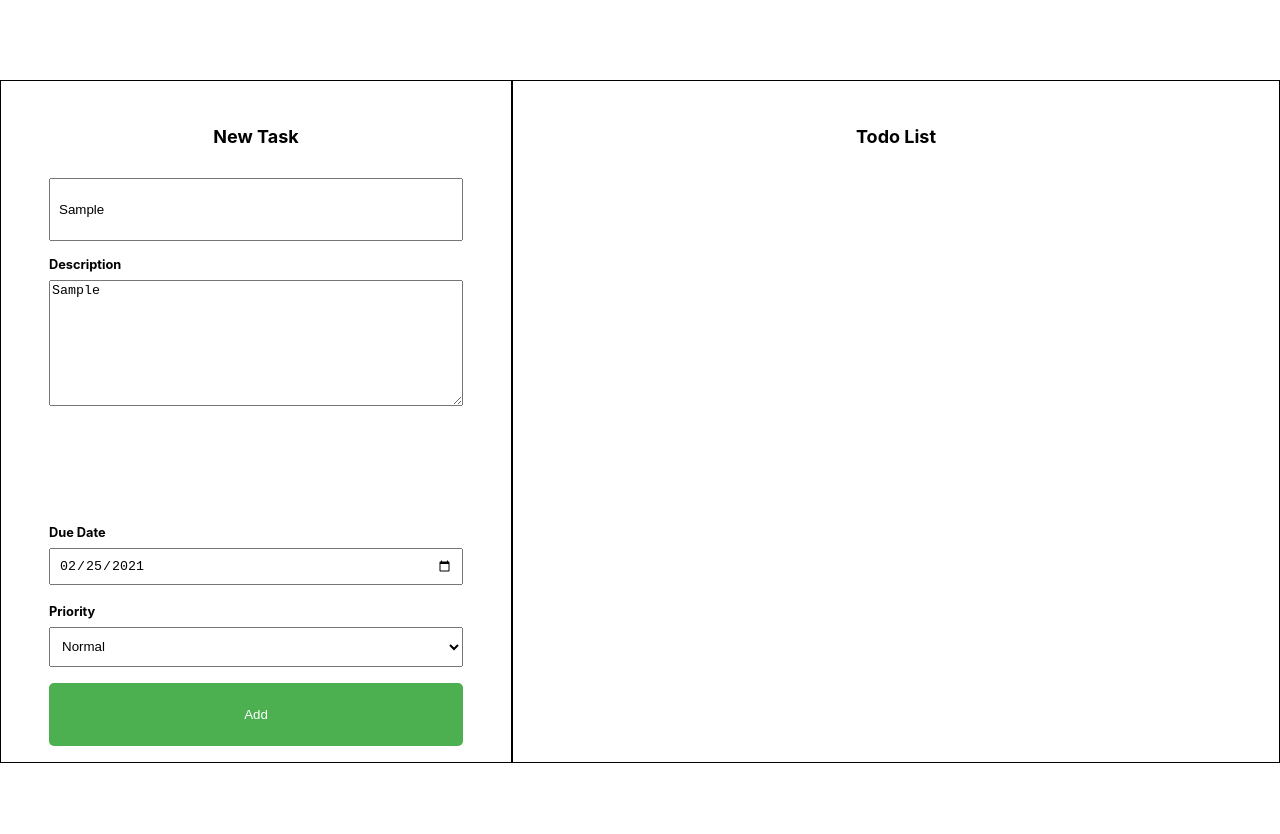
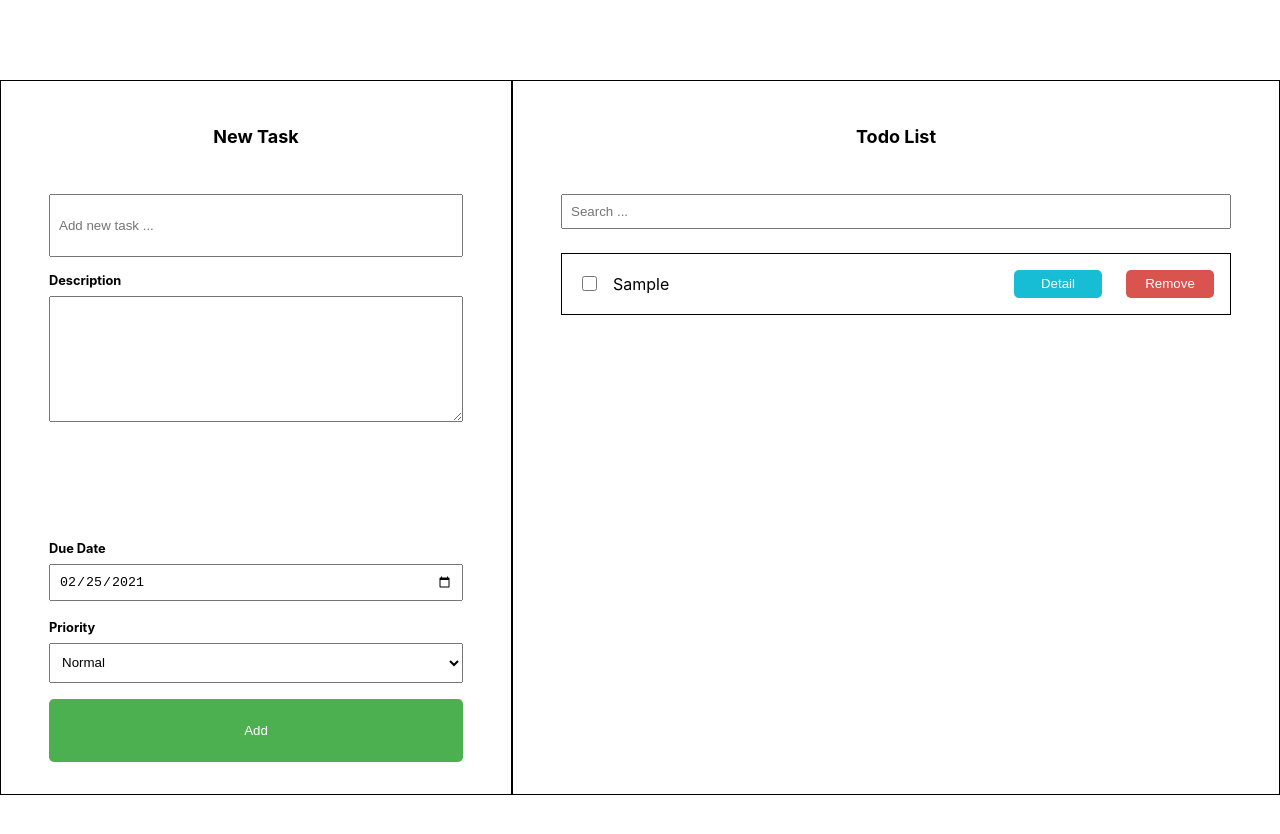
Before and after one commit to AtticusFinchIPH/sota-tek, a React (Create React App) app: page / in a window 1280 px wide. Both pictures are taken after typing "Sample", "Sample" into the empty fields and a click on the button "Add". Shown: the top 834 px of the page. Built offline with nearby package versions, Linux system fonts and the light colour scheme.

Commit message:
Build form & Deatil active in TofoList

```diff
--- a/src/components/TaskForm.css
+++ b/src/components/TaskForm.css
@@ -11,9 +11,9 @@
         "taskForm__prio"
         "taskForm__submit"
     ;
-    padding-top: 1rem;
+    padding-top: 2rem;
     padding-right: 3rem;
-    padding-bottom: 1rem;
+    padding-bottom: 2rem;
     padding-left: 3rem;
 }
 @media (min-width: 40em) {
--- a/src/components/TaskForm.js
+++ b/src/components/TaskForm.js
@@ -11,6 +11,10 @@ const TaskForm = ({task, isNew}) => {
     const [desc, setDesc] = useState(task.desc);
     const [dueDate, setDueDate] = useState(task.dueDate);
     const [priority, setPriority] = useState(task.priority);
+    const today = new Date();
+    const date = `${today.getDate()}`.length === 1 ? `0${today.getDate()}` : `${today.getDate()}`;
+    const month = `${today.getMonth()}`.length === 1 ? `0${today.getMonth()}` : `${today.getMonth()}`;
+    const todayFormatted = `${today.getFullYear()}-${month}-${date}`;
     const changeTitle = (e) => {
         e.preventDefault();
         setTitle(e.target.value);
@@ -30,7 +34,13 @@ const TaskForm = ({task, isNew}) => {
     }
     const handleSubmit = (e) => {
         e.preventDefault();
-        dispatch(addTask({ title, desc, dueDate, priority }));
+        if (isNew) {
+            dispatch(addTask({ title, desc, dueDate, priority }));
+            setTitle('');
+            setDesc('');
+            setDueDate(todayFormatted);
+            setPriority(2);
+        }
     }
     return (
         <form className="taskForm" onSubmit={handleSubmit}>
@@ -55,6 +65,7 @@ const TaskForm = ({task, isNew}) => {
                 <input
                     type="date" placeholder="Add new task ..."
                     name="tf__input__date"
+                    min={todayFormatted}
                     value={dueDate}
                     onChange={changeDueDate}
                 />
--- a/src/components/TodoList.css
+++ b/src/components/TodoList.css
@@ -1,3 +1,64 @@
 .todoList {
     grid-area: todoList;
 }
+.todoList__content {
+    display: flex;
+    flex-direction: column;
+    padding-top: 2rem;
+    padding-right: 3rem;
+    padding-bottom: 2rem;
+    padding-left: 3rem;
+}
+.todoList__search {
+    margin-bottom: 1.5rem;
+}
+.todoList__taskbar {
+    display: flex;
+    flex-direction: column;
+    border: solid 1px black;
+    margin-bottom: 1rem;
+}
+.todoList__resume {
+    display: flex;
+    flex-direction: row;
+    align-items: center;
+    justify-content: space-between;
+    padding: 1rem;
+}
+.tdl__resume__label {
+    display: flex;
+    align-items: center;
+    margin-bottom: 0;
+}
+.tdl__resume__checkbox {
+    width: 15px;
+    height: 15px;
+    margin-right: 1rem;
+}
+.tdl__resume__span {
+    font-size: 1rem;
+}
+.tdl__resume__buttons {
+    display: flex;
+    justify-content: space-between;
+    width: 200px;
+}
+.tdl__resume__button__detail {
+    width: 5.5rem;
+    height: 1.75rem;
+    background-color: #17bdd4;
+}
+.tdl__resume__button__remove {
+    width: 5.5rem;
+    height: 1.75rem;
+    background-color: #d9534f;
+}
+.todoList__detail {
+    max-height: 0;
+    overflow: hidden;
+    transition: max-height 300ms ease-out;
+}
+.todoList__detail.detail-active {
+    border-top: solid 1px black;
+    max-height: 40rem;
+}
--- a/src/components/TodoList.js
+++ b/src/components/TodoList.js
@@ -1,11 +1,77 @@
+import { useState } from 'react';
 import { useSelector } from 'react-redux';
+import TaskForm from './TaskForm';
+import './TodoList.css';
+
+const TaskBar = ({task}) => {
+    const [detailActive, setDetailActive] = useState(false);
+    let todoListDetailClass = `todoList__detail`;
+    if (detailActive) {
+        todoListDetailClass += ' detail-active';
+    } else {
+        todoListDetailClass = todoListDetailClass.replace(' detail-active', '');
+    }
+    const handleDetail = () => {
+        setDetailActive(isActive => !isActive);
+    }
+    const handleRemove = () => {
+
+    }
+    return (
+        <div className="todoList__taskbar">
+            <div className="todoList__resume">
+                <label className="tdl__resume__label">
+                    <input
+                        className="tdl__resume__checkbox"
+                        type="checkbox"
+                    />
+                    <span className="tdl__resume__span">{task.title}</span>
+                </label>
+                <div className="tdl__resume__buttons">
+                    <button
+                        className="tdl__resume__button__detail"
+                        onClick={handleDetail}
+                    >
+                        Detail
+                    </button>
+                    <button
+                        className="tdl__resume__button__remove"
+                        onClick={handleRemove}
+                    >
+                        Remove
+                    </button>
+                </div>
+            </div>
+            <div className={todoListDetailClass}>
+                <TaskForm task={task} isNew={false} />
+            </div>
+        </div>
+    )
+}
 
 const TodoList = () => {
     const tasks = useSelector(state => state.tasks);
     console.log(tasks)
+    const [search, setSearch] = useState('');
+    const changeSearch = (e) => {
+        e.preventDefault();
+        setSearch(e.target.value);
+    }
     return (
         <div className="todoList container-md">
             <h2>Todo List</h2>
+            <div className="todoList__content">
+                <input
+                    className="todoList__search"
+                    type="text" required={true} placeholder="Search ..."
+                    name="tdl__input__search"
+                    value={search}
+                    onChange={changeSearch}
+                />
+                {
+                    tasks.map((task, i) => <TaskBar key={i} task={task} />)
+                }
+            </div>
         </div>
     )
 }
```
